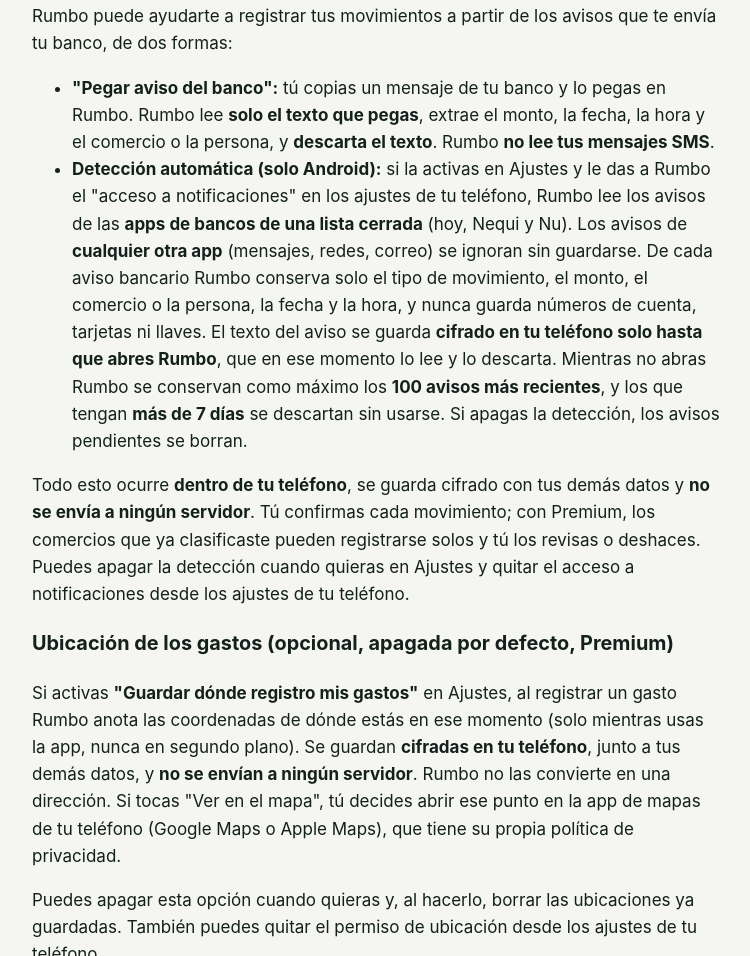
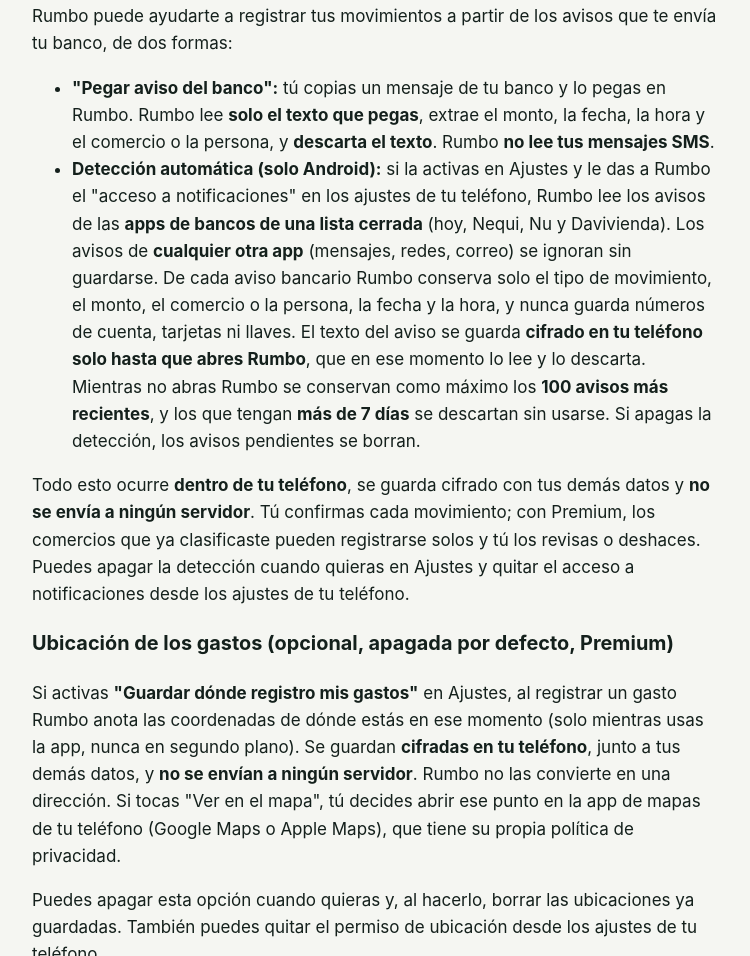
Before and after one commit to davidgaleano26/rumbo-legal, a plain HTML site: page privacidad.html in a window 1280 px wide. Shown: the part 1400-2356 px from the top of the page, without its empty margins (264-1014 px from the left). Drawn offline with Linux system fonts and the light colour scheme.

Commit message:
Deteccion automatica de Davivienda por palabras clave (paquete y firma verificados)

```diff
--- a/privacidad.html
+++ b/privacidad.html
@@ -67,7 +67,7 @@
     <li>
       <strong>Detección automática (solo Android):</strong> si la activas en Ajustes y le das a Rumbo el
       "acceso a notificaciones" en los ajustes de tu teléfono, Rumbo lee los avisos de las <strong>apps de bancos de una
-      lista cerrada</strong> (hoy, Nequi y Nu). Los avisos de <strong>cualquier otra app</strong> (mensajes, redes, correo) se
+      lista cerrada</strong> (hoy, Nequi, Nu y Davivienda). Los avisos de <strong>cualquier otra app</strong> (mensajes, redes, correo) se
       ignoran sin guardarse. De cada aviso bancario Rumbo conserva solo el tipo de movimiento, el monto, el comercio o la
       persona, la fecha y la hora, y nunca guarda números de cuenta, tarjetas ni llaves. El texto del aviso se guarda
       <strong>cifrado en tu teléfono solo hasta que abres Rumbo</strong>, que en ese momento lo lee y lo descarta. Mientras
```
